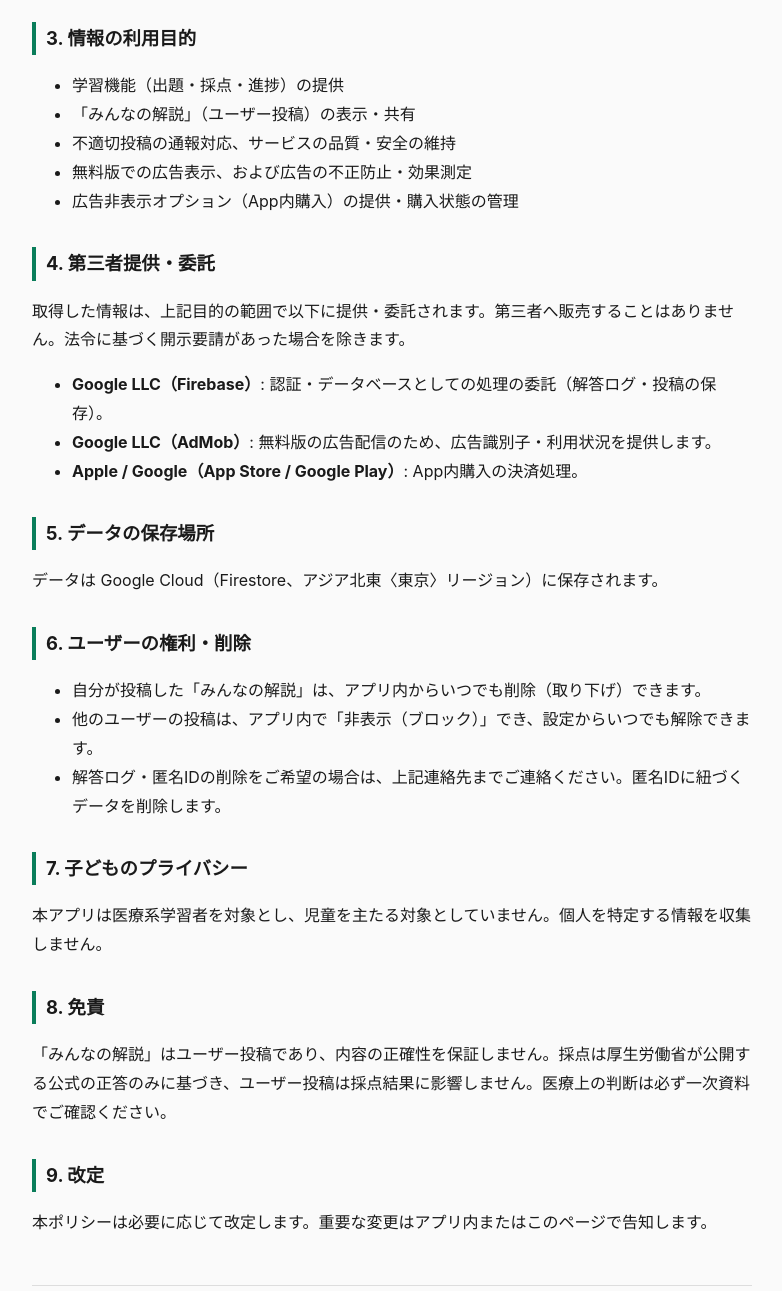
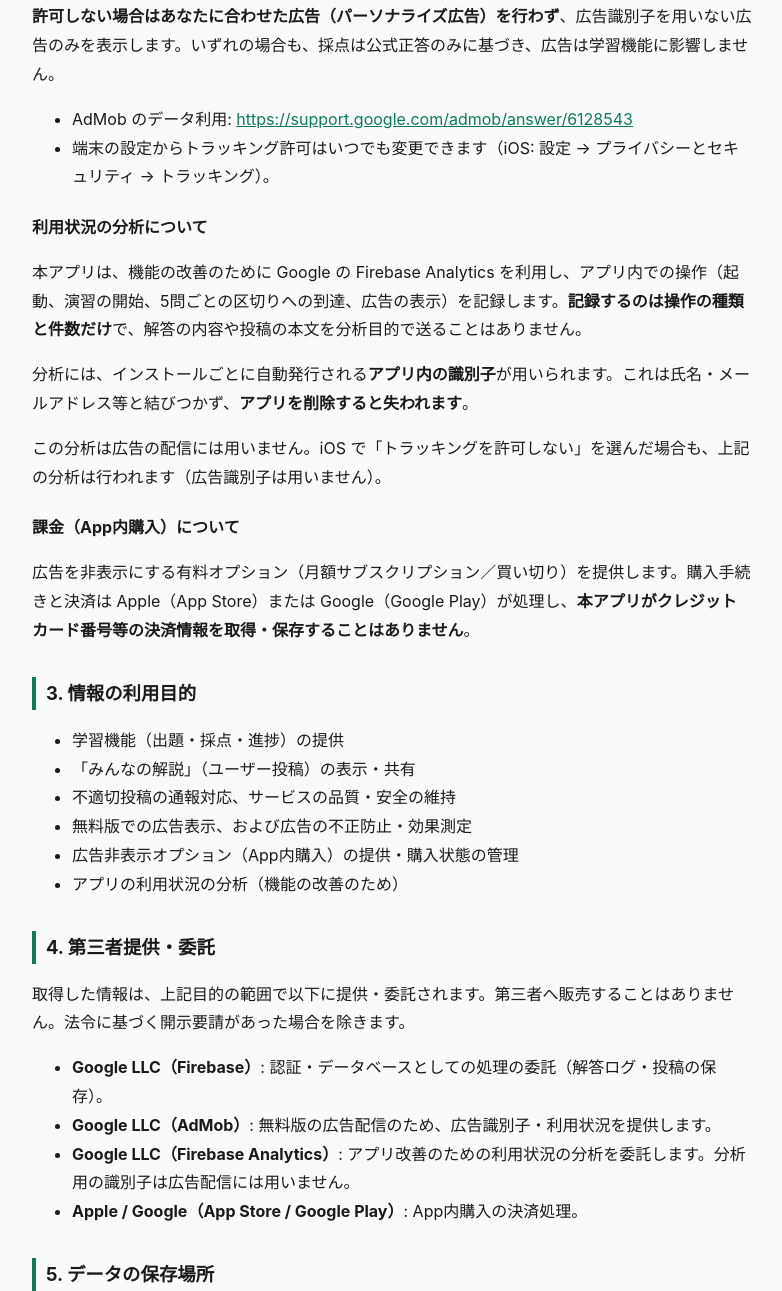
Before and after one commit to DrHac-GH/kokushi-drill-legal, a plain HTML site: page privacy.html in a window 1280 px wide. Shown: the part 1509-2800 px from the top of the page, without its empty margins (248-1030 px from the left). Drawn offline with Linux system fonts and the light colour scheme.

Commit message:
プライバシーポリシー: 利用状況の分析（Firebase Analytics）を追記
医師国試ドリル v1.2 で Firebase Analytics を有効化することに伴う改訂。
艦隊標準の雛形（保健師版起草）をそのまま適用した。差し替えはアプリ名のみ。

・「2. 取得する情報」に「アプリの利用状況（分析）」の行
・「広告について」の直後に「利用状況の分析について」を新設
・「3. 情報の利用目的」「4. 第三者提供・委託」に各1行
・最終更新日 2026-07-14 → 2026-08-10

🔴 原稿（アプリ側リポジトリの docs/privacy-policy.md）と**同時に**改訂した。
医師版は原稿と配信物が別リポジトリなので、片方だけ直しても git は何も言わない。
アプリ側に同期検査（app/test/privacy_policy_sync_test.dart）を置いて機械で止める。

🔴 「設定からオフにできます」は書いていない（そのオプトアウトは未実装）。

```diff
--- a/privacy.html
+++ b/privacy.html
@@ -40,7 +40,7 @@
 <div class="wrap">
 <header>
   <h1>プライバシーポリシー</h1>
-  <div class="updated">医師国試ドリル（kokushi-drill）／最終更新日: 2026-07-14</div>
+  <div class="updated">医師国試ドリル（kokushi-drill）／最終更新日: 2026-08-10</div>
 </header>
 
 <p>本アプリ「医師国試ドリル」（以下「本アプリ」）は、医師国家試験の過去問演習を提供するアプリです。本ポリシーは、本アプリが取り扱う情報とその利用について説明します。</p>
@@ -61,6 +61,7 @@
     <tr><td>解答ログ</td><td>解いた問題ID・正誤・初見かどうか・解答日時</td><td>学習進捗・成績表示の提供</td><td>Google Firebase（Cloud Firestore）</td></tr>
     <tr><td>投稿コンテンツ（みんなの解説）</td><td>ユーザーが投稿する解説本文、いいね、通報</td><td>学習者どうしの解説共有機能の提供</td><td>Google Firebase（Cloud Firestore）</td></tr>
     <tr><td>広告関連の識別子・利用状況</td><td>広告配信SDK（Google AdMob）が扱う端末の広告識別子（iOS の IDFA 等）・おおまかな地域・広告の表示/クリック等の利用状況</td><td>無料版での広告表示、不正防止、広告効果の測定</td><td>Google LLC（AdMob）</td></tr>
+    <tr><td>アプリの利用状況（分析）</td><td>アプリの起動、演習の開始・区切りへの到達、広告の表示といった操作の記録。あわせて分析SDKが自動で付与する<strong>アプリ内の識別子</strong>（インストールごとに発行され、アプリを削除すると失われます）・端末の機種・OSバージョン・アプリのバージョン・言語・IPアドレスから推定されるおおまかな地域</td><td>アプリの改善（どの機能が使われているか、どこで離脱するかの把握）</td><td>Google LLC（Firebase Analytics）</td></tr>
   </tbody>
 </table>
 <p>本アプリは、氏名・メールアドレス・電話番号・正確な位置情報・連絡先・写真などの個人情報を取得しません。</p>
@@ -73,6 +74,11 @@
   <li>端末の設定からトラッキング許可はいつでも変更できます（iOS: 設定 → プライバシーとセキュリティ → トラッキング）。</li>
 </ul>
 
+<h3>利用状況の分析について</h3>
+<p>本アプリは、機能の改善のために Google の Firebase Analytics を利用し、アプリ内での操作（起動、演習の開始、5問ごとの区切りへの到達、広告の表示）を記録します。<strong>記録するのは操作の種類と件数だけ</strong>で、解答の内容や投稿の本文を分析目的で送ることはありません。</p>
+<p>分析には、インストールごとに自動発行される<strong>アプリ内の識別子</strong>が用いられます。これは氏名・メールアドレス等と結びつかず、<strong>アプリを削除すると失われます</strong>。</p>
+<p>この分析は広告の配信には用いません。iOS で「トラッキングを許可しない」を選んだ場合も、上記の分析は行われます（広告識別子は用いません）。</p>
+
 <h3>課金（App内購入）について</h3>
 <p>広告を非表示にする有料オプション（月額サブスクリプション／買い切り）を提供します。購入手続きと決済は Apple（App Store）または Google（Google Play）が処理し、<strong>本アプリがクレジットカード番号等の決済情報を取得・保存することはありません</strong>。</p>
 
@@ -83,6 +89,7 @@
   <li>不適切投稿の通報対応、サービスの品質・安全の維持</li>
   <li>無料版での広告表示、および広告の不正防止・効果測定</li>
   <li>広告非表示オプション（App内購入）の提供・購入状態の管理</li>
+  <li>アプリの利用状況の分析（機能の改善のため）</li>
 </ul>
 
 <h2>4. 第三者提供・委託</h2>
@@ -90,6 +97,7 @@
 <ul>
   <li><strong>Google LLC（Firebase）</strong>: 認証・データベースとしての処理の委託（解答ログ・投稿の保存）。</li>
   <li><strong>Google LLC（AdMob）</strong>: 無料版の広告配信のため、広告識別子・利用状況を提供します。</li>
+  <li><strong>Google LLC（Firebase Analytics）</strong>: アプリ改善のための利用状況の分析を委託します。分析用の識別子は広告配信には用いません。</li>
   <li><strong>Apple / Google（App Store / Google Play）</strong>: App内購入の決済処理。</li>
 </ul>
 
```
